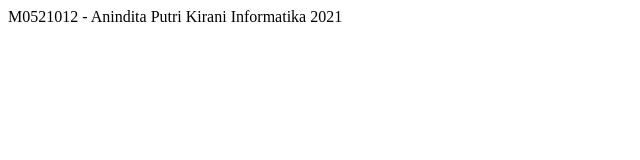
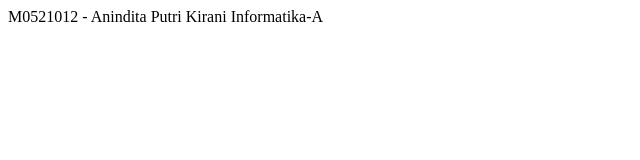
Before and after one commit to aniindyta/PRPL, a plain HTML site: page index.html in a window 1280 px wide. Shown: the full height of the page, 0-640 px from the left. Drawn offline with Linux system fonts and the light colour scheme.

Commit message:
Revert "Menambahkan Isi"
This reverts commit b56110f254fc313ce529c721d4d281bbfa579fa1.

```diff
--- a/index.html
+++ b/index.html
@@ -8,6 +8,6 @@
 </head>
 <body>
     M0521012 - Anindita Putri Kirani
-    Informatika 2021
+    Informatika-A
 </body>
 </html>
```
